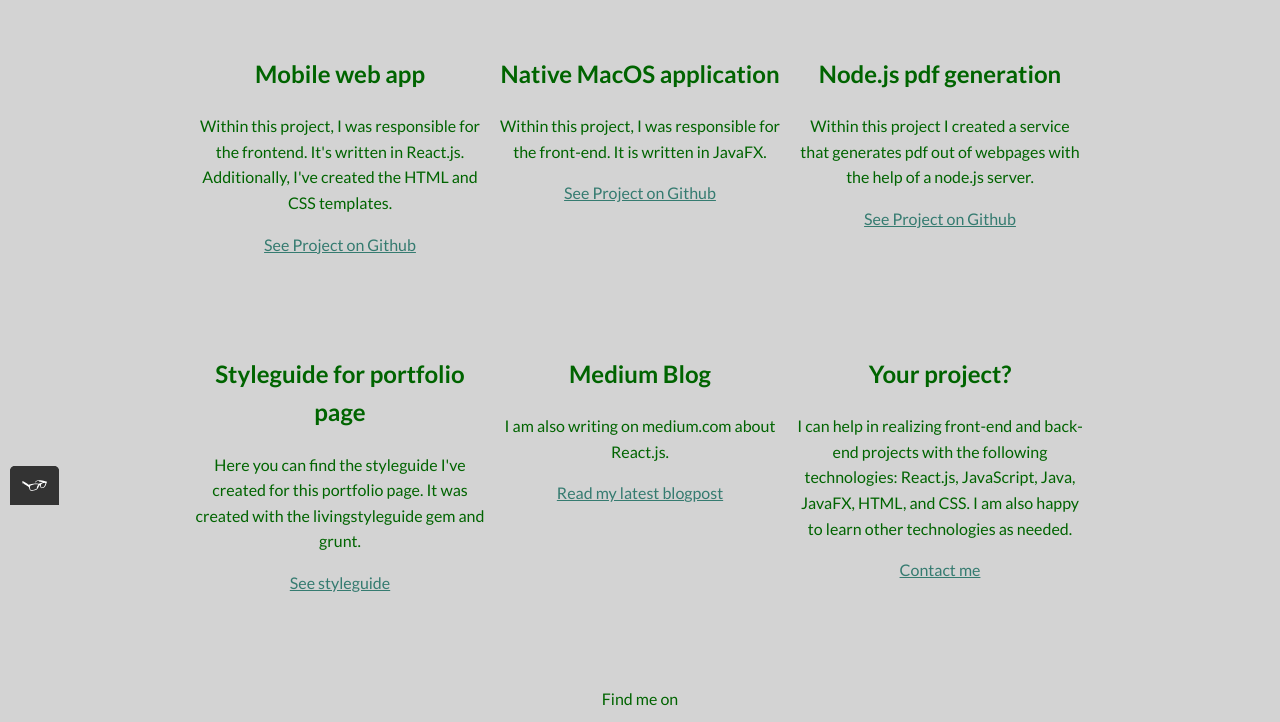
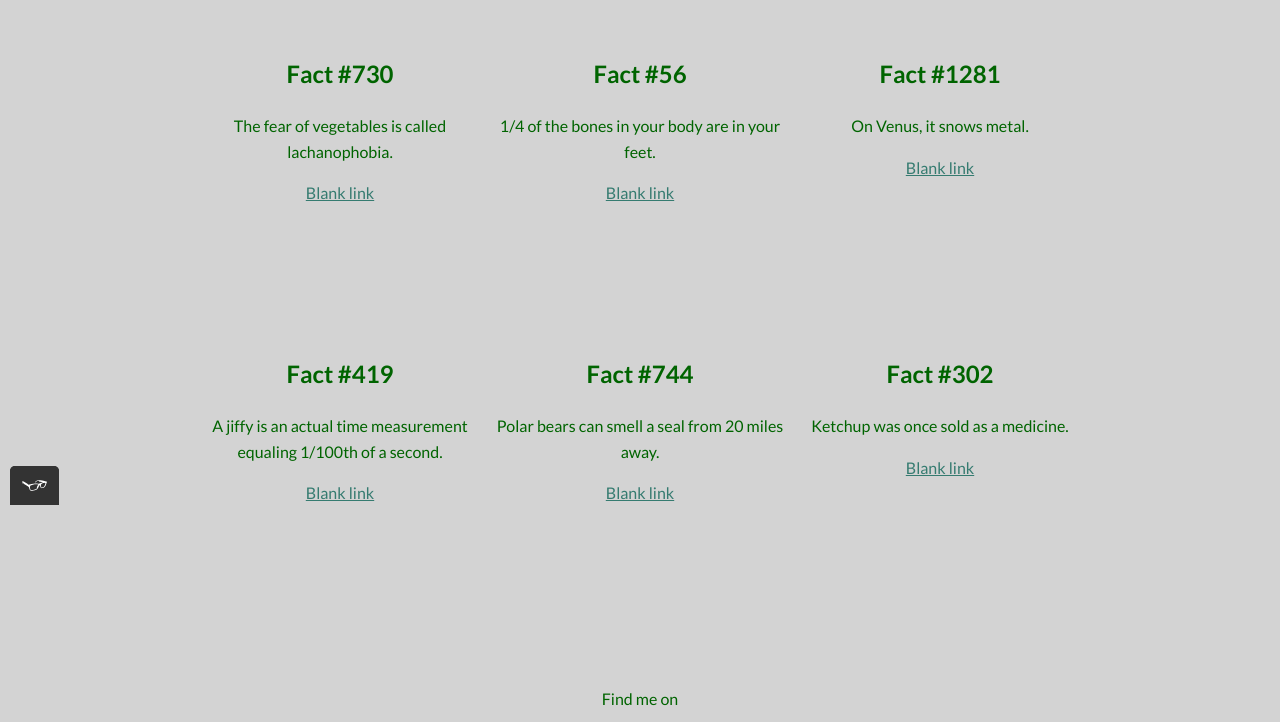
Before and after one commit to cjhart34/website-portfolio, a plain HTML site: page work.html in a window 1280 px wide. Shown: the part 295-1017 px from the top of the page. Drawn offline with nearby package versions, Linux system fonts and the light colour scheme.

Commit message:
changed the "My Work" page to "Snapple Facts" page

```diff
--- a/work.html
+++ b/work.html
@@ -34,50 +34,50 @@
 			<hr>
 			<!--Main Content -->
 			<section>
-				<h1 class="my-work">My Work</h1>
+				<h1 class="my-work">Snapple Facts</h1>
 				<div class="grid">
 					<!-- Grid itmes will live here -->
 					<div class="grid__item">
-						<h2>Mobile web app</h2>
+						<h2>Fact #730</h2>
 						<p>
-							Within this project, I was responsible for the frontend. It's written in React.js. Additionally, I've created the HTML and CSS templates.
+							The fear of vegetables is called lachanophobia.
 						</p>
-						<a href="#">See Project on Github</a>
+						<a href="#">Blank link</a>
 					</div>
 					<div class="grid__item">
-						<h2>Native MacOS application</h2>
+						<h2>Fact #56</h2>
 						<p>
-							Within this project, I was responsible for the front-end. It is written in JavaFX.
+							1/4 of the bones in your body are in your feet.
 						</p>
-						<a href="#">See Project on Github</a>
+						<a href="#">Blank link</a>
 					</div>
 					<div class="grid__item">
-						<h2>Node.js pdf generation</h2>
+						<h2>Fact #1281</h2>
 						<p>
-							Within this project I created a service that generates pdf out of webpages with the help of a node.js server.
+							On Venus, it snows metal.
 						</p>
-						<a href="#">See Project on Github</a>
+						<a href="#">Blank link</a>
 					</div>
 					<div class="grid__item">
-						<h2>Styleguide for portfolio page</h2>
+						<h2>Fact #419</h2>
 						<p>
-							Here you can find the styleguide I've created for this portfolio page. It was created with the livingstyleguide gem and grunt.
+							A jiffy is an actual time measurement equaling 1/100th of a second.
 						</p>
-						<a href="#">See styleguide</a>
+						<a href="#">Blank link</a>
 					</div>
 					<div class="grid__item">
-						<h2>Medium Blog</h2>
+						<h2>Fact #744</h2>
 						<p>
-							I am also writing on medium.com about React.js.
+							Polar bears can smell a seal from 20 miles away.
 						</p>
-						<a href="#">Read my latest blogpost</a>
+						<a href="#">Blank link</a>
 					</div>
 					<div class="grid__item">
-						<h2>Your project?</h2>
+						<h2>Fact #302</h2>
 						<p>
-							I can help in realizing front-end and back-end projects with the following technologies: React.js, JavaScript, Java, JavaFX, HTML, and CSS. I am also happy to learn other technologies as needed.
+							Ketchup was once sold as a medicine.
 						</p>
-						<a href="#">Contact me</a>
+						<a href="#">Blank link</a>
 					</div>
 				</div>
 			</section>
```
